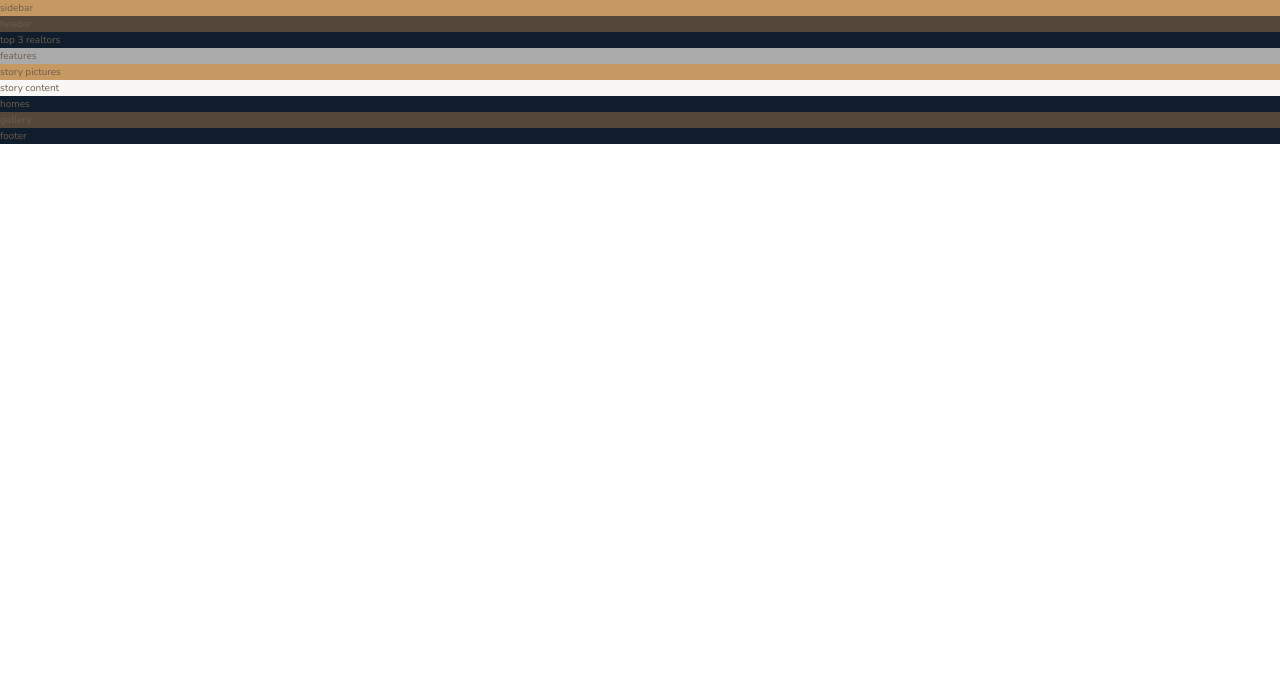
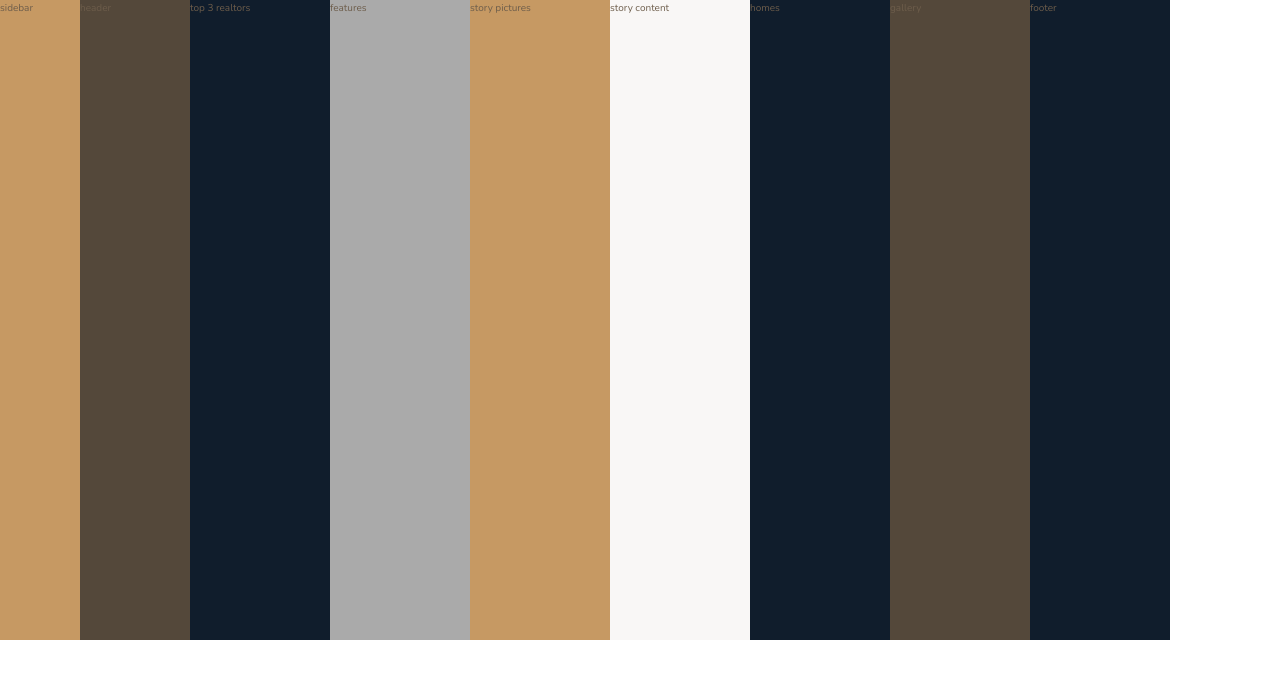
Before and after one commit to felipe-zg/Nexter, a website: page index.html in a window 1280 px wide. Drawn offline with nearby package versions, Linux system fonts and the light colour scheme.

Commit message:
feat: add and name  grid template structure

```diff
--- a/sass/_base.scss
+++ b/sass/_base.scss
@@ -33,3 +33,9 @@ body {
     font-weight: 300;
     line-height: 1.6;
 }
+
+.container {
+    display: grid;
+    grid-template-rows: 80vh min-content 40vw repeat(3, min-content);
+    grid-template-columns: 8rem 1fr repeat(7, minmax(min-content, 14rem)) 1fr;
+}
```
Also changed, not shown: css/style.css.
